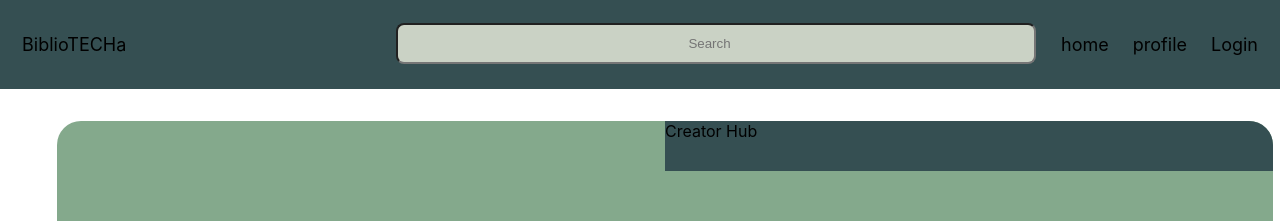
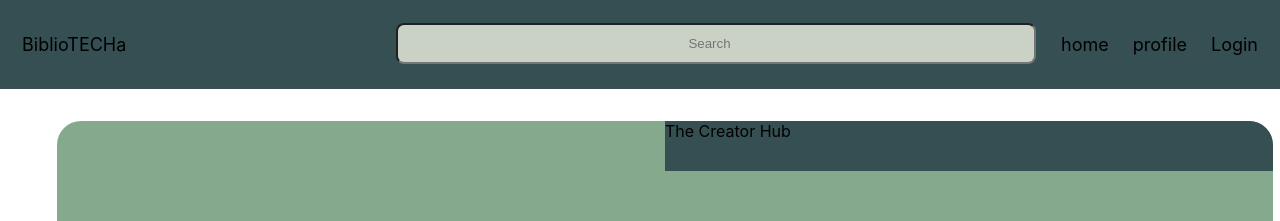
Before and after one commit to Dommy99/bibliotecha, a Next.js app in the folder Bibliotecha/: page /nav/profilepage in a window 1280 px wide. Shown: the top 221 px of the page. Built offline with nearby package versions, Linux system fonts and the light colour scheme.

Commit message:
creator hub

```diff
--- a/Bibliotecha/pages/nav/profilepage.jsx
+++ b/Bibliotecha/pages/nav/profilepage.jsx
@@ -12,7 +12,7 @@ const Profile = () => {
 
       {/* right container */}
       <div className= {styles.rightcontainer}>
-      <div className= {styles.righttab}>Creator Hub</div>
+      <div className= {styles.righttab}>The Creator Hub</div>
       </div>
     </div>
 
```
